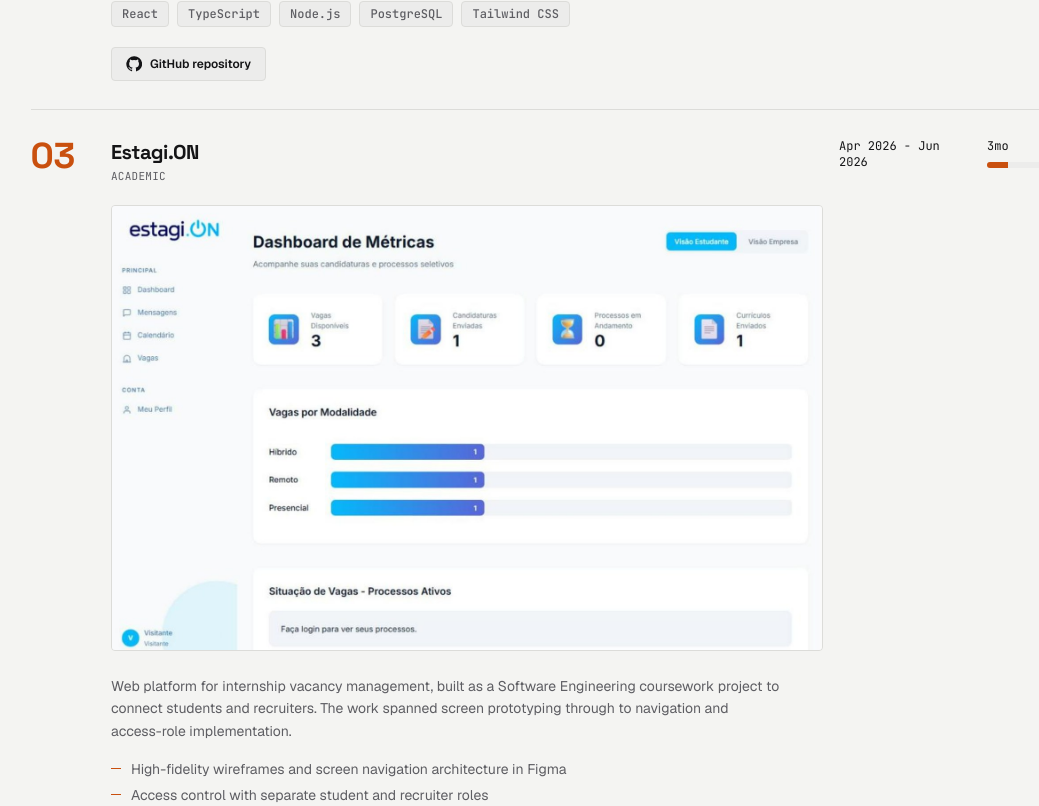
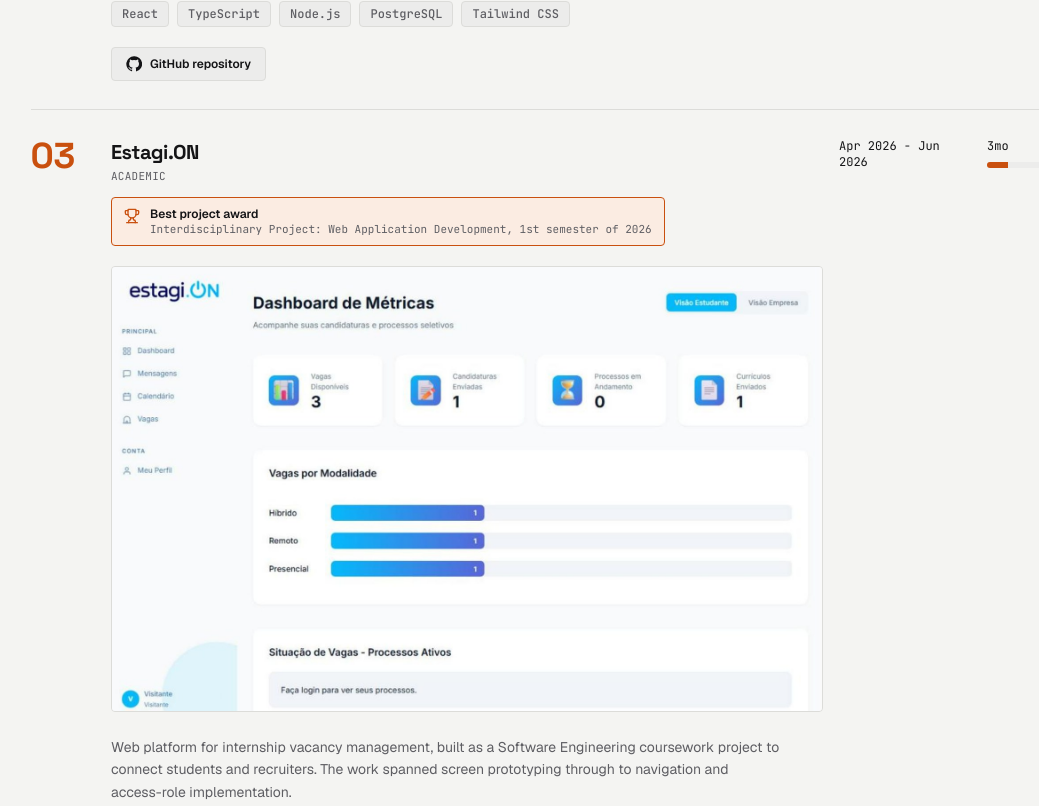
Before and after one commit to GustavoAlbuquerquee/portfolio-profissional, a Next.js app: page /projetos in a window 1280 px wide. Shown: the part 1954-2760 px from the top of the page, without its empty margins (65-1104 px from the left). Built offline with nearby package versions, Linux system fonts and the light colour scheme.

Commit message:
feat: selo de melhor projeto no card do Estagi.ON
O Estagi.ON recebeu o certificado de melhor projeto no Trabalho
Interdisciplinar: Desenvolvimento de Aplicacao Web, do 1o semestre de
2026. Projetos ganham o campo opcional award, exibido como selo de podio
abaixo do nome, em portugues e ingles.

```diff
--- a/src/components/ProjectTimeline.tsx
+++ b/src/components/ProjectTimeline.tsx
@@ -2,7 +2,7 @@
 
 import Image from "next/image";
 import { useMemo, useState } from "react";
-import { ArrowDownUp, ArrowUpRight } from "lucide-react";
+import { ArrowDownUp, ArrowUpRight, Trophy } from "lucide-react";
 import { GithubIcon } from "./icons";
 import { TechBadge } from "./TechBadge";
 import { Reveal } from "./Reveal";
@@ -105,6 +105,21 @@ export function ProjectTimeline() {
                         <p className="text-muted mt-0.5 font-mono text-[11px] tracking-wide uppercase">
                           {CATEGORY_LABELS[project.category][locale]}
                         </p>
+
+                        {/* Selo de podio: reconhecimento oficial do projeto. */}
+                        {project.award ? (
+                          <p className="border-accent bg-accent-soft mt-3 inline-flex max-w-full items-start gap-2.5 rounded-sm border px-3 py-2">
+                            <Trophy className="text-accent mt-0.5 h-4 w-4 shrink-0" aria-hidden />
+                            <span className="min-w-0">
+                              <span className="text-fg block text-xs font-semibold">
+                                {tr(project.award.title)}
+                              </span>
+                              <span className="text-muted block font-mono text-[11px] leading-snug">
+                                {tr(project.award.detail)}
+                              </span>
+                            </span>
+                          </p>
+                        ) : null}
 
                         <div className="mt-5 space-y-6">
                           {/* A captura se desfaz em pixels e revela a stack do projeto. */}
--- a/src/data/projects.ts
+++ b/src/data/projects.ts
@@ -19,6 +19,8 @@ export type Project = {
   demo?: string;
   /** Imagem ou GIF do projeto em funcionamento (pasta /public/projects). */
   image: string;
+  /** Opcional: premio ou reconhecimento, exibido como selo abaixo do nome. */
+  award?: { title: Localized; detail: Localized };
 };
 
 /* ──────────────────────────────────────────────────────────────────────────
@@ -106,6 +108,13 @@ export const projects: Project[] = [
     technologies: ["HTML5", "CSS3", "JavaScript", "JSON Server", "Figma"],
     repository: "https://github.com/ICEI-PUC-Minas-PMGES-TI/pmg-es-2026-1-ti1-0427200-estagi-on",
     image: "/projects/estagi-on.jpg",
+    award: {
+      title: { pt: "Certificado de melhor projeto", en: "Best project award" },
+      detail: {
+        pt: "Trabalho Interdisciplinar: Desenvolvimento de Aplicação Web, 1º semestre de 2026",
+        en: "Interdisciplinary Project: Web Application Development, 1st semester of 2026",
+      },
+    },
   },
   {
     id: "yesagile",
```
